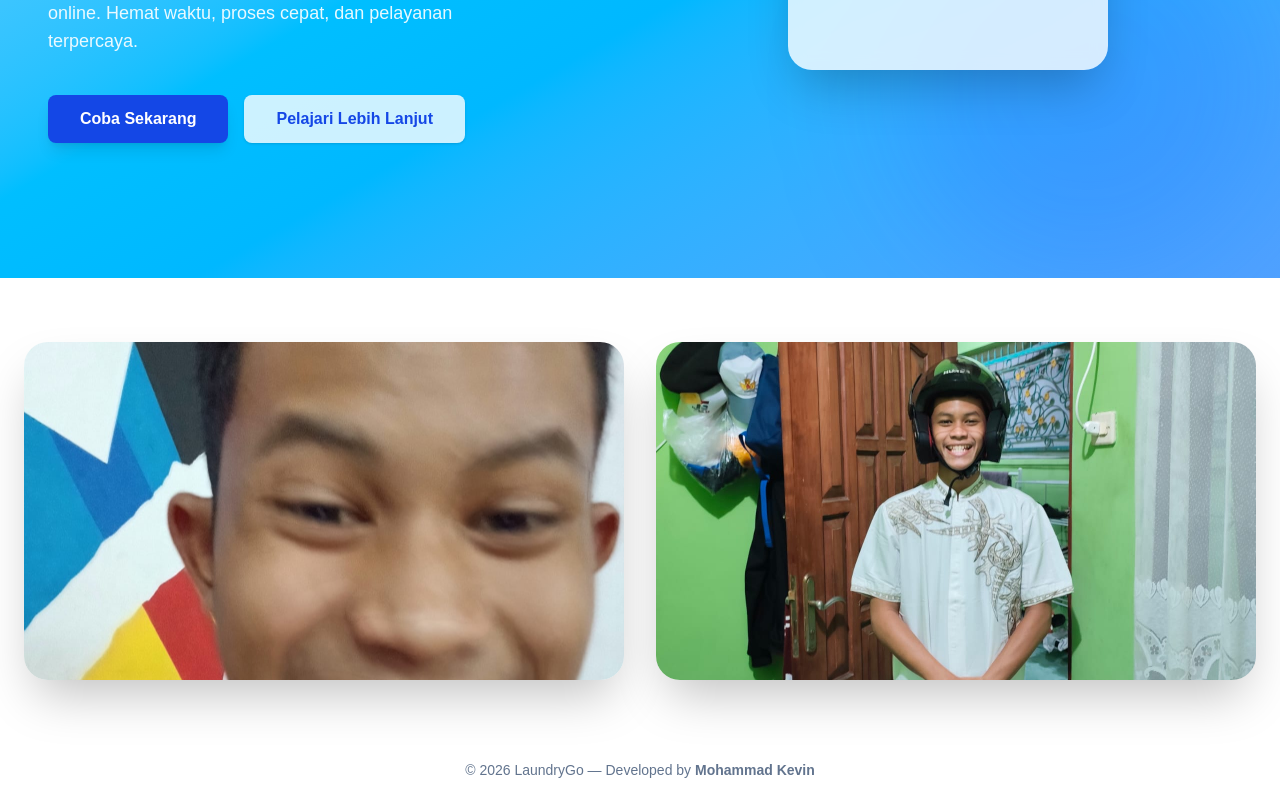
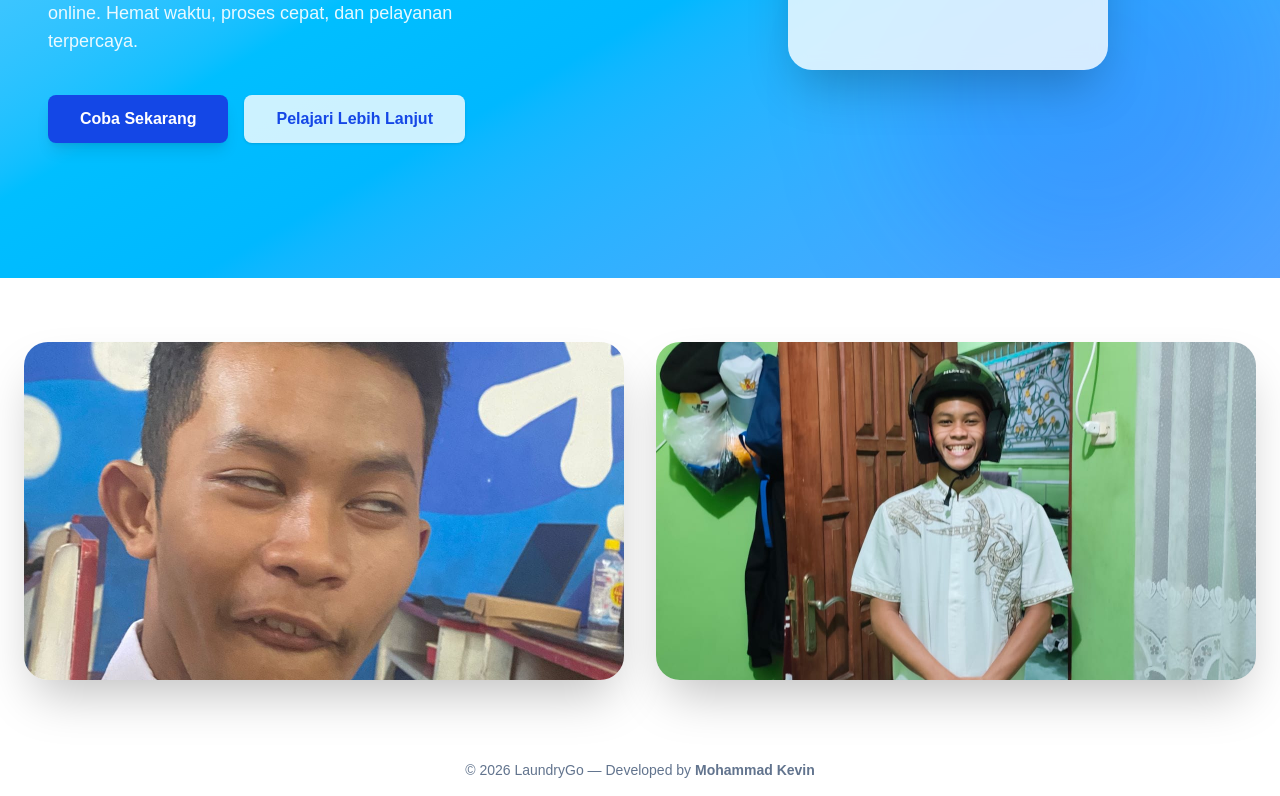
Before and after one commit to MohammadKevin/LaundryGo, a Next.js app: page / in a window 1280 px wide. Shown: the part 522-1318 px from the top of the page. Built offline with nearby package versions, Linux system fonts and the light colour scheme.

Commit message:
change foto nendra

```diff
--- a/src/app/page.tsx
+++ b/src/app/page.tsx
@@ -65,7 +65,7 @@ export default function HomePage() {
 
             <div className="relative w-full aspect-video rounded-3xl overflow-hidden shadow-2xl">
               <Image
-                src="/nendra3.jpeg"
+                src="/nendra.jpeg"
                 alt="LaundryGo Preview 1"
                 fill
                 className="object-cover"
```
